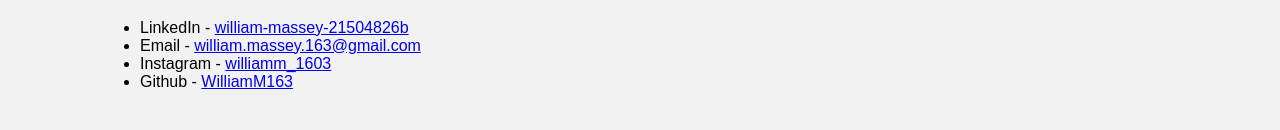
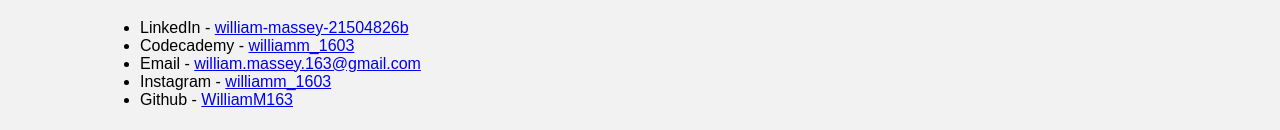
Before and after one commit to WilliamM163/williamm163.github.io, a plain HTML site: page index.html in a window 1280 px wide. Shown: the part 1194-1324 px from the top of the page. Drawn offline with Linux system fonts and the light colour scheme; a web font is replaced by a local one.

Commit message:
Update index.html

```diff
--- a/index.html
+++ b/index.html
@@ -110,6 +110,7 @@
             <h1 id="contact-me">Contact Me</h1>
             <ul>
                 <li>LinkedIn - <a href="https://www.linkedin.com/in/william-massey-21504826b/">william-massey-21504826b</a></li>
+                <li>Codecademy - <a href="https://www.codecademy.com/profiles/williamm_1603">williamm_1603</a></li>
                 <li>Email - <a href="mailto:william.massey.163@gmail.com">william.massey.163@gmail.com</a></li>
                 <li>Instagram - <a href="https://www.instagram.com/williamm_1603/">williamm_1603</a></li>
                 <li>Github - <a href="https://github.com/WilliamM163">WilliamM163</a></li>
```
